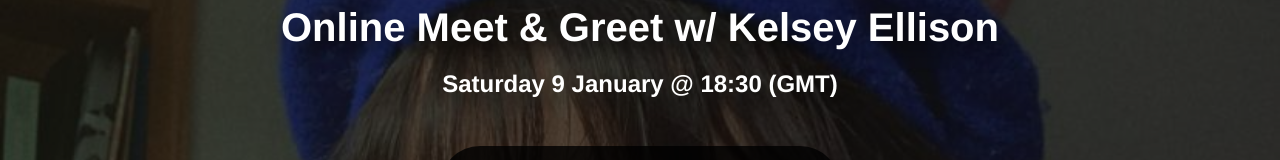
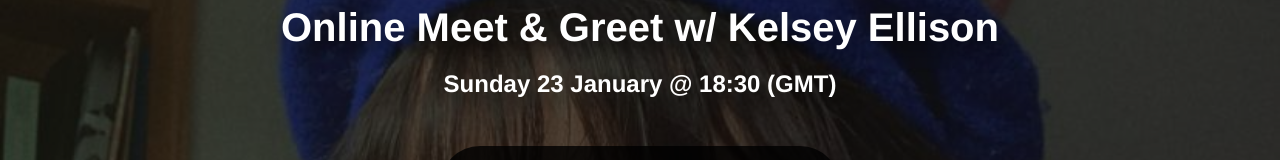
Before and after one commit to offbackstage/meetandgreet, a plain HTML site: page kelsey-ellison.html in a window 1280 px wide. Shown: the part 327-487 px from the top of the page. Drawn offline with Linux system fonts and the light colour scheme; a script that the page names is missing.

Commit message:
Add files via upload

```diff
--- a/kelsey-ellison.html
+++ b/kelsey-ellison.html
@@ -13,7 +13,7 @@
   <p><img src="https://stagedoorapp.com/img/logo-text.svg" width="200" alt="stagedoor logo" /></p><br/>
 
   <h1>Online Meet & Greet w/ Kelsey Ellison</h1>
-  <h2>Saturday 9 January @ 18:30 (GMT)</h2>
+  <h2>Sunday 23 January @ 18:30 (GMT)</h2>
 
   <article class="container">
     <!-- Load Stripe.js on your website. -->
```
